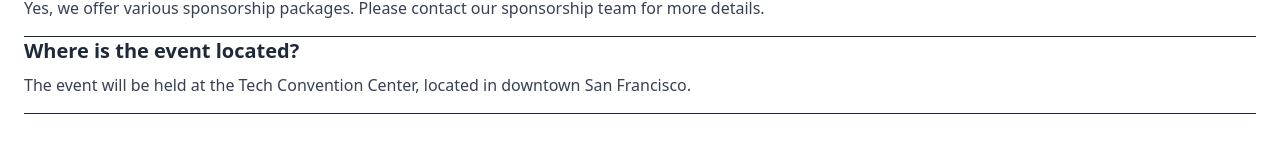
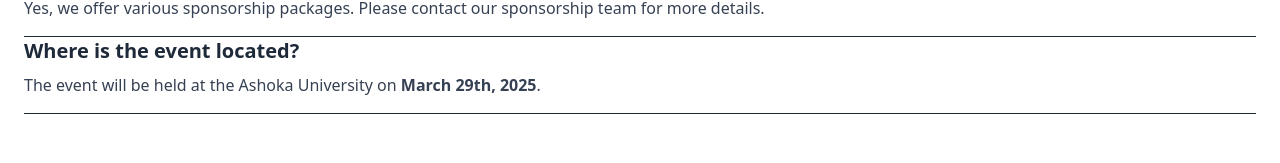
Before and after one commit to IamAbhinav03/WicsCon2025, a React (Vite) app: page / in a window 1280 px wide. Shown: the part 4464-4627 px from the top of the page. Built offline with nearby package versions, Linux system fonts and the light colour scheme.

Commit message:
Updated the location of the event in FAQ Section

```diff
--- a/src/App.tsx
+++ b/src/App.tsx
@@ -523,8 +523,8 @@
               Where is the event located?
             </h3>
             <p className="text-gray-700">
-              The event will be held at the Tech Convention Center, located in
-              downtown San Francisco.
+              The event will be held at the Ashoka University on{" "}
+              <b>March 29th, 2025</b>.
             </p>
           </div>
         </div>
```
